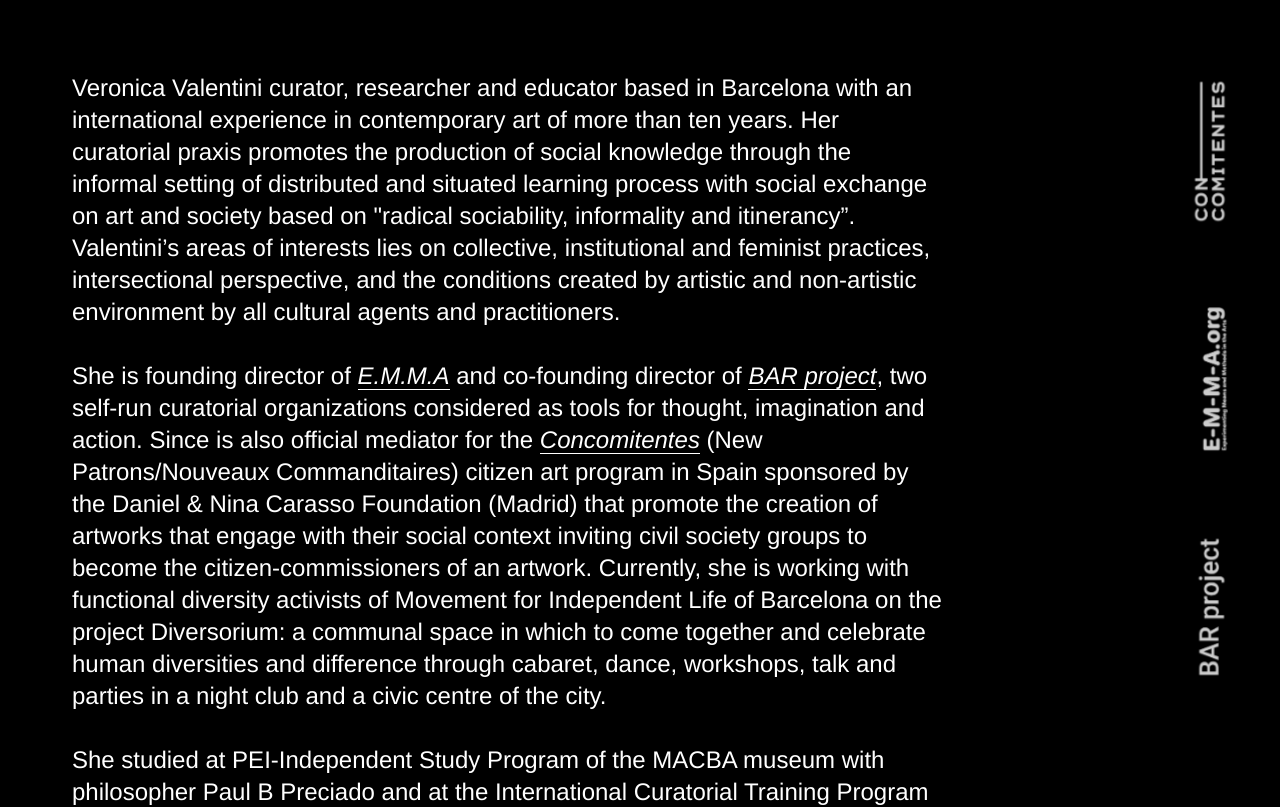
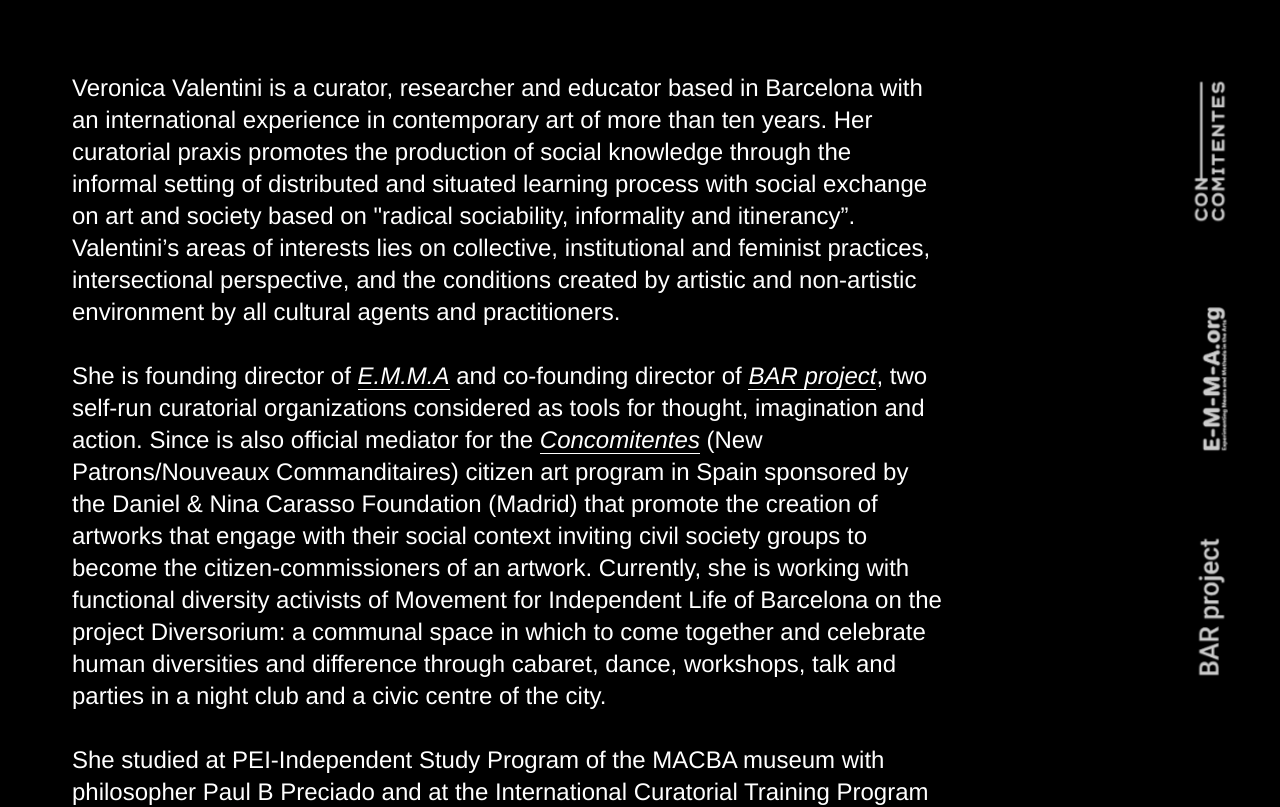
Before and after one commit to webvalentini/web, a website: page index.html in a window 1280 px wide. Shown: the top 807 px of the page. Drawn offline with nearby package versions, Linux system fonts and the light colour scheme.

Commit message:
Update index.html

```diff
--- a/index.html
+++ b/index.html
@@ -249,7 +249,7 @@
 	<body style="pointer-events: auto !important;cursor:auto !important;  user-select: text !important;">
       <div class="back"></div>
 		<div id="info">
-          <p><span class="nombre">Veronica Valentini</span> curator, researcher and educator based in Barcelona with an international experience in contemporary art of more than ten years. Her curatorial praxis promotes the production of social knowledge through the informal setting of distributed and situated learning process with social exchange on art and society based on "radical sociability, informality and itinerancy”. Valentini’s areas of interests lies on collective, institutional and feminist practices, intersectional perspective, and the conditions created by artistic and non-artistic environment by all cultural agents and practitioners.
+          <p><span class="nombre">Veronica Valentini</span> is a curator, researcher and educator based in Barcelona with an international experience in contemporary art of more than ten years. Her curatorial praxis promotes the production of social knowledge through the informal setting of distributed and situated learning process with social exchange on art and society based on "radical sociability, informality and itinerancy”. Valentini’s areas of interests lies on collective, institutional and feminist practices, intersectional perspective, and the conditions created by artistic and non-artistic environment by all cultural agents and practitioners.
           <br><br>She is founding director of <a href="http://www.e-m-m-a.org/" target="_blank" >E.M.M.A</a> and co-founding director of <a href="https://barproject.net/" target="_blank" >BAR project</a>, two self-run curatorial organizations considered as tools for thought, imagination and action. Since is also official mediator for the <a href="https://concomitentes.org/" target="_blank">Concomitentes</a> (New Patrons/Nouveaux Commanditaires) citizen art program in Spain sponsored by the Daniel & Nina Carasso Foundation (Madrid) that promote the creation of artworks that engage with their social context inviting civil society groups to become the citizen-commissioners of an artwork. Currently, she is working with functional diversity activists of Movement for Independent Life of Barcelona on the project Diversorium: a communal space in which to come together and celebrate human diversities and difference through cabaret, dance, workshops, talk and parties in a night club and a civic centre of the city.
 					<br><br>She studied at PEI-Independent Study Program of the MACBA museum with philosopher Paul B Preciado and at the International Curatorial Training Program of Ecole du Magasin in Grenoble (FR); she holds a MA in Visual Arts/Historical & Artistic Heritage and graduated in Fine Arts both in Italy. During 2020, she will be attending “Commissioning and Curating Contemporary Public Art”, a freestanding course delivered by the University of Gothenburg.
 					<br><br>Full resume <a href="https://drive.google.com/file/d/1Tjv7o2bVnftxmZyfVyPdVRhERF6rResW/view" target="_blank" >here</a>
```
